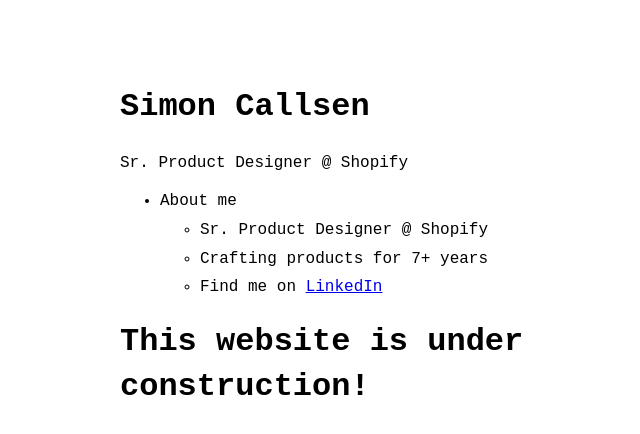
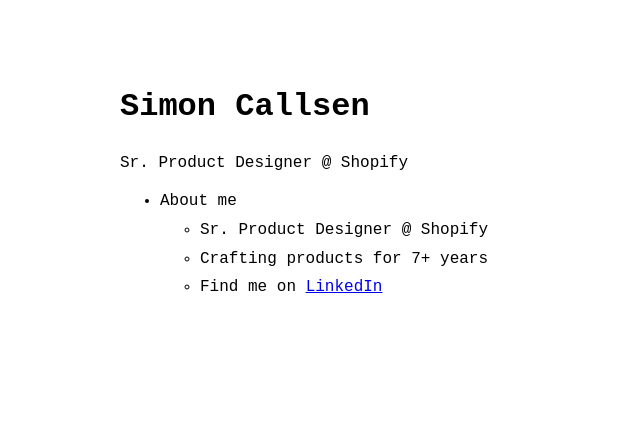
Before and after one commit to scallsen/scallsen.github.io, a Jekyll site: the page built from index.md, in a window 1280 px wide. Shown: the top 434 px of the page, without its empty margins (200-840 px from the left). Built offline with Jekyll 4.4.1, drawn with Linux system fonts in a browser that asks for light colours.

Commit message:
Remove under construction text

```diff
--- a/index.md
+++ b/index.md
@@ -1,4 +1,3 @@
 ---
 layout: home
 ---
-# This website is under construction!
```
